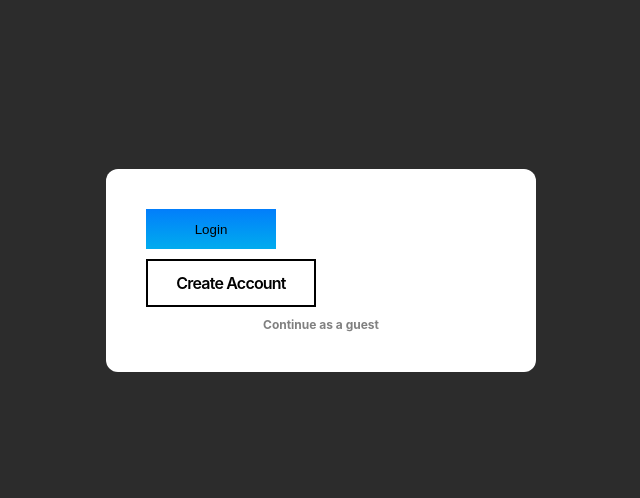
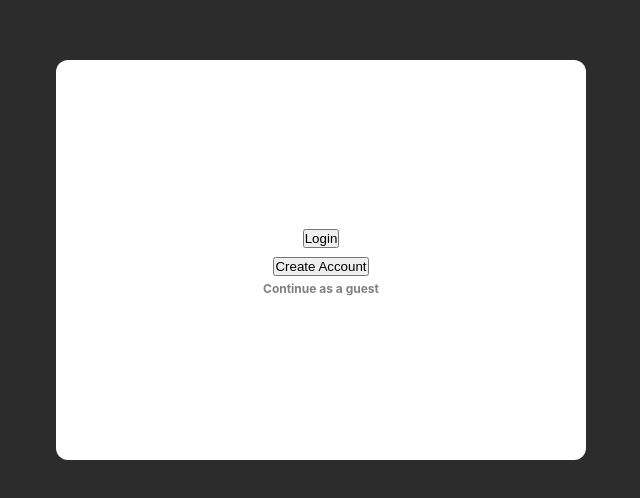
Before and after one commit to gAlexander77/recipe-application, a React (Create React App) app in the folder frontend/: page /login in a window 1280 px wide. Shown: the part 140-638 px from the top of the page, without its empty margins (319-959 px from the left). Built offline with nearby package versions, Linux system fonts and the light colour scheme.

Commit message:
Update form style

```diff
--- a/frontend/src/pages/Login.js
+++ b/frontend/src/pages/Login.js
@@ -1,7 +1,8 @@
 import React, {useState} from 'react';
 import '../styles/LoginStyle.css'
 import {Link } from "react-router-dom";
-import { FaBeer } from 'react-icons/fa';
+import { FaUser,FaLock } from "react-icons/fa"
+import { BsXLg } from "react-icons/bs";
 
 function Login () {
 
@@ -9,35 +10,42 @@ function Login () {
 
     function SignUp() {
         return (
-            <form>
-                <label>Username</label>
-                <input className="Username" type="text"></input>
-                <label>Password</label>
-                <input className="Password" type="password"></input>
-                <label>Verify Password</label>
-                <input className="Verify Password" type="password"></input>
-                <button className="btn btn-primary">Create Account</button>
+            <form className="box-size center">
+                <BsXLg className="form-exit" onClick={()=>setHasAccount(null)}/>
+                <div className="content-box center">
+                    <div className="">
+                        <FaUser/>
+                        <input className="Username" placeholder="Username" type="text"></input>
+                    </div>
+                    <div>
+                    <FaLock/>
+                        <input className="Password" placeholder="Password" type="password"></input>
+                        </div>
+                    <div>
+                        <FaLock/>
+                        <input className="Verify Password" placeholder="Verify Password" type="password"></input>
+                    </div>
+                    <button className="btn btn-primary">Create Account</button>
+                </div>
             </form>
         );
     }
 
     function SignIn() {
         return (
-            <form className="need-validation">
-                <div className="form-group">
-                    <label className="form-label">Username</label>
-                    <input className="form-control" type="text"></input>
-                    <div className="invalid-feedback">
-                        Please enter your username
+            <form className="box-size center">
+                <BsXLg className="form-exit" onClick={()=>setHasAccount(null)}/>
+                <div className="content-box center">
+                    <div className="">
+                        <FaUser/>
+                        <input className="" type="text" placeholder="Username"></input>
+
                     </div>
-                </div>
-                <div className="form-group">
-                    <label className="form-label">Password</label>
-                    <input className="form-control" type="password" placeholder="Password"></input>
-                    <button className="btn btn-primary w-100">Login</button>
-                    <div className="invalid-feedback">
-                        Please enter your username
+                    <div className="">
+                        <FaLock/>
+                        <input className="" type="password" placeholder="Password"></input>
                     </div>
+                        <button className="">Login</button>
                 </div>
             </form>
         );
@@ -45,9 +53,9 @@ function Login () {
 
     function LoginOptions() {
         return (
-            <div className="login-options">
-                <button className="btn-3 btn-size btn-padding" onClick={() => setHasAccount(true)}>Login</button>
-                <button className="button-59 btn-size btn-padding create-account-button" onClick={() => setHasAccount(false)}>Create Account</button>
+            <div className="box-size stack">
+                <button className="btn-login-options" onClick={() => setHasAccount(true)}>Login</button>
+                <button className="btn-login-options" onClick={() => setHasAccount(false)}>Create Account</button>
                 <Link to="/">
                 <a className="guest" >Continue as a guest</a>
                 </Link>
@@ -57,35 +65,23 @@ function Login () {
 
     if(hasAccount === null){
         return(
-            <div className="site-body center-items">
-                <div>
-                    <h1 className="text-center"></h1>
-                    <div className="box-size">
-                        <LoginOptions/>
-                    </div>
-                </div>
+            <div className="Login center">
+                <LoginOptions/>
             </div>
-        );}
+        );
+    }
     else if(hasAccount === true){
         return(
-            <div className="site-body center-items">
-                <div>
-                    <h1 className="text-center">Title</h1>
-                    <div className="box-size">
-                        <SignIn/>
-                    </div>
-                </div>
+            <div className="Login center">
+                <SignIn/>
             </div>
         );
     }
     else if(hasAccount === false){
         return(
-            <div className="site-body center-items">
+            <div className="Login center">
                 <div>
-                    <h1 className="text-center">Recipes</h1>
-                    <div className="box-size">
-                        <SignUp/>
-                    </div>
+                    <SignUp/>
                 </div>
             </div>
         );
--- a/frontend/src/styles/LoginStyle.css
+++ b/frontend/src/styles/LoginStyle.css
@@ -17,42 +17,56 @@ a {
     color: gray;
   }
 
-a:hover {
-    color: #06f;
-}
-
-h1 {
+.title {
     text-align: center;
 }
 
-.btn-padding {
-    margin-bottom: 10px;
-}
-
-.site-body {
+.Login {
   height: 100vh;
   width: 100vw;
 }
 
+.row {
+  width: 100%;
+}
+
 .box-size {
-    width: 350px;
+  width: 450px;
   max-width: 60vw;
-    margin-top:20px;
+  height: 400px;
+  max-height: 40vh;
   padding:40px;
   border-radius: 12px;
   background-color: white;
 }
 
-.center-items{
+.content-box {
+  width: 90%;
+  height: 90%;
+}
+
+.stack {
   display: flex;
+  flex-direction: column;
   align-items: center;
   justify-content: center;
 }
 
-.login-options {
+.btn-login-options {
+  margin: 1%;
+}
+
+.center {
   display: flex;
   flex-direction: column;
-    background-color: inherit;
+  align-items: center;
+  justify-content: center;
+}
+
+.form-exit {
+  position: relative;
+  right: -50%;
+  top: -7%;
 }
 
 .login-button {
@@ -60,125 +74,5 @@ h1 {
 }
 
 .btn-size{
-    width: 100px;
+    width: 40;
 }
-
-/* CSS */
-.button-59 {
-  align-items: center;
-  background-color: #fff;
-  border: 2px solid #000;
-  box-sizing: border-box;
-  color: #000;
-  cursor: pointer;
-  display: inline-flex;
-  fill: #000;
-  font-family: Inter,sans-serif;
-  font-size: 16px;
-  font-weight: 600;
-  height: 48px;
-  justify-content: center;
-  letter-spacing: -.8px;
-  line-height: 24px;
-  min-width: 140px;
-  outline: 0;
-  padding: 0 17px;
-  text-align: center;
-  text-decoration: none;
-  transition: all .3s;
-  user-select: none;
-  -webkit-user-select: none;
-  touch-action: manipulation;
-}
-
-.button-59:focus {
-  color: #171e29;
-}
-
-.button-59:hover {
-  border-color: #06f;
-  color: #06f;
-  fill: #06f;
-}
-
-.button-59:active {
-  border-color: #06f;
-  color: #06f;
-  fill: #06f;
-}
-
-@media (min-width: 768px) {
-  .button-59 {
-    min-width: 170px;
-  }
-}
-
-.btn-3 {
-    background: rgb(0,172,238);
-  background: linear-gradient(0deg, rgba(0,172,238,1) 0%, rgba(2,126,251,1) 100%);
-    width: 130px;
-    height: 40px;
-    line-height: 42px;
-    padding: 0;
-    border: none;
-
-  }
-  .btn-3 span {
-    position: relative;
-    display: block;
-    width: 100%;
-    height: 100%;
-  }
-  .btn-3:before,
-  .btn-3:after {
-    position: absolute;
-    content: "";
-    right: 0;
-    top: 0;
-     background: rgba(2,126,251,1);
-    transition: all 0.3s ease;
-  }
-  .btn-3:before {
-    height: 0%;
-    width: 2px;
-  }
-  .btn-3:after {
-    width: 0%;
-    height: 2px;
-  }
-  .btn-3:hover{
-     background: transparent;
-    box-shadow: none;
-  }
-  .btn-3:hover:before {
-    height: 100%;
-  }
-  .btn-3:hover:after {
-    width: 100%;
-  }
-  .btn-3 span:hover{
-     color: rgba(2,126,251,1);
-  }
-  .btn-3 span:before,
-  .btn-3 span:after {
-    position: absolute;
-    content: "";
-    left: 0;
-    bottom: 0;
-     background: rgba(2,126,251,1);
-    transition: all 0.3s ease;
-  }
-  .btn-3 span:before {
-    width: 2px;
-    height: 0%;
-  }
-  .btn-3 span:after {
-    width: 0%;
-    height: 2px;
-  }
-  .btn-3 span:hover:before {
-    height: 100%;
-  }
-  .btn-3 span:hover:after {
-    width: 100%;
-  }
```
Lines whose indentation alone changed are shown as unchanged.
